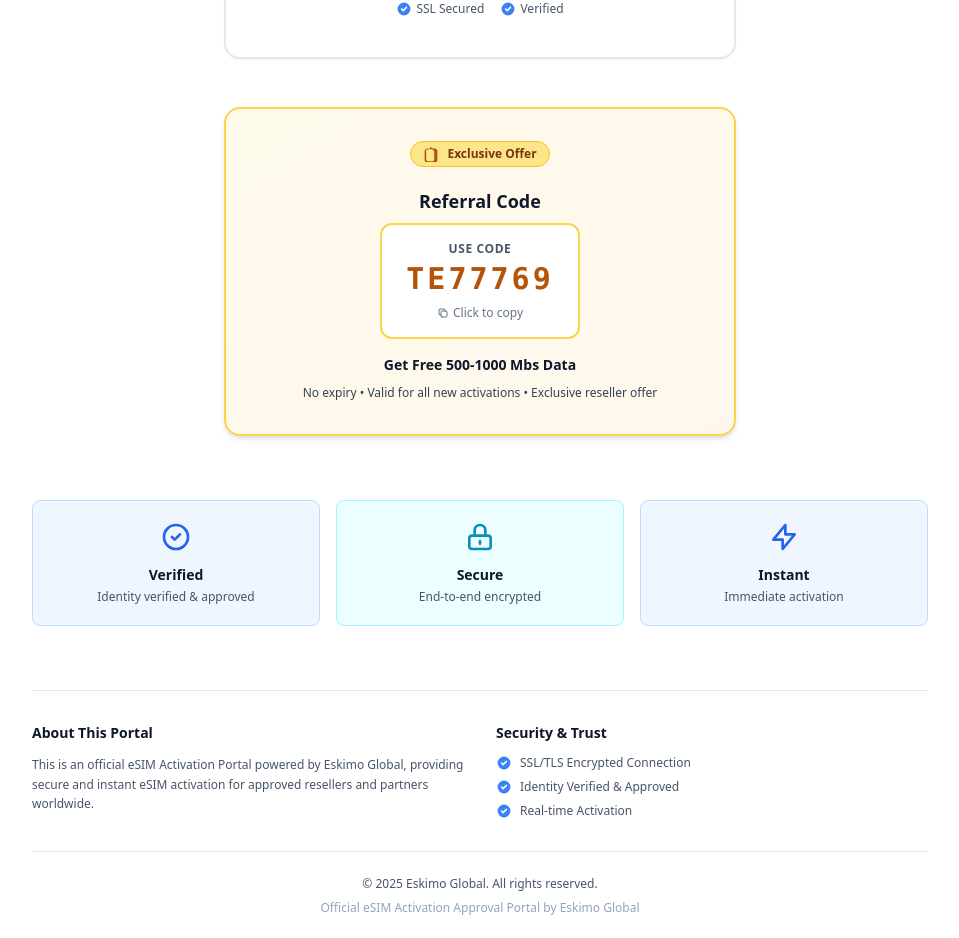
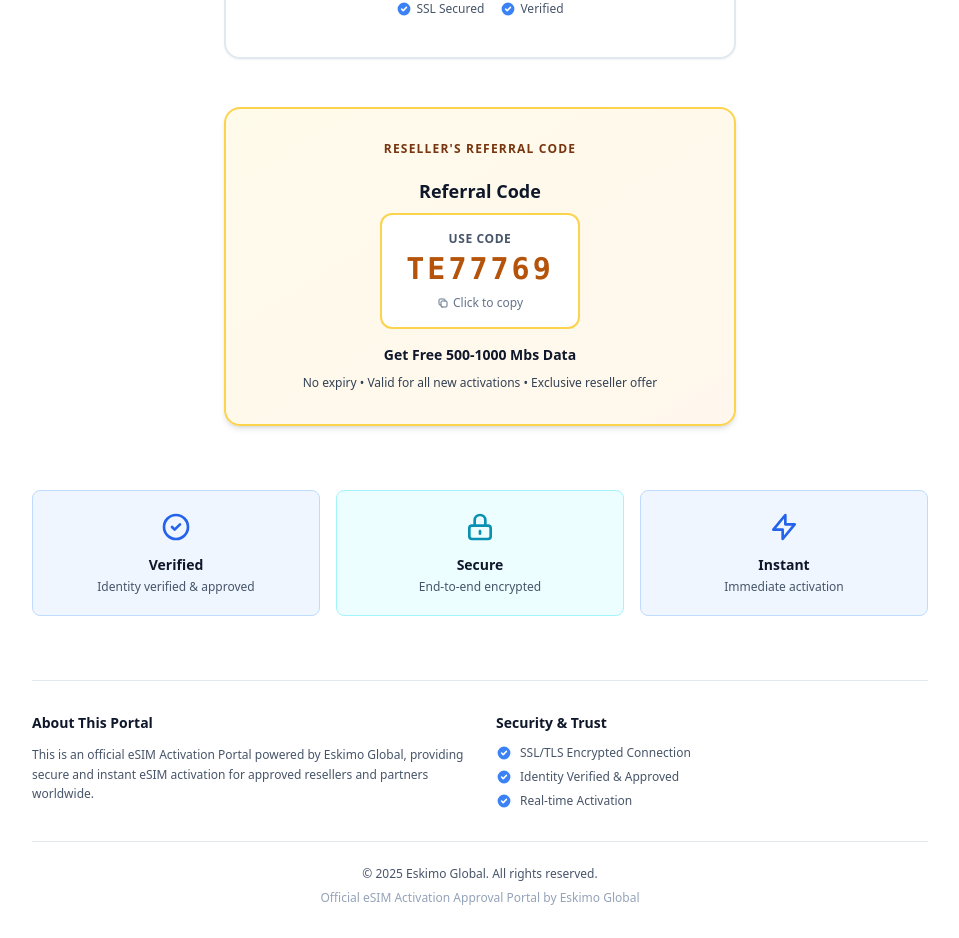
Before and after one commit to TheGatewayMaker/approval-eskimo1, a React (Vite) app: page / in a window 1280 px wide. Shown: the part 912-1850 px from the top of the page, without its empty margins (160-1119 px from the left). Built offline with nearby package versions, Linux system fonts and the light colour scheme.

Commit message:
Change "Exclusive Offer" to "Reseller's Referral Code"
cgen-13bd59f4f813446bbeac21fc0d9aec00

```diff
--- a/client/components/esim-portal/ReferralCode.tsx
+++ b/client/components/esim-portal/ReferralCode.tsx
@@ -11,22 +11,8 @@ export function ReferralCode({ code }: ReferralCodeProps) {
     <div className="mb-10 flex justify-center">
       <div className="w-full max-w-lg bg-gradient-to-br from-amber-50 to-orange-50 border-2 border-amber-300 rounded-2xl p-8 shadow-md hover:shadow-lg transition-shadow">
         <div className="text-center">
-          <div className="inline-flex items-center gap-2 px-3 py-1 rounded-full bg-amber-200 border border-amber-400 mb-5">
-            <svg
-              className="w-4 h-4 text-amber-700"
-              fill="currentColor"
-              viewBox="0 0 20 20"
-            >
-              <path d="M9 2a1 1 0 000 2h2a1 1 0 100-2H9z" />
-              <path
-                fillRule="evenodd"
-                d="M4 5a2 2 0 012-2 1 1 0 000 2H6a1 1 0 100-2 4 4 0 00-4 4v10a4 4 0 004 4h8a4 4 0 004-4V7a4 4 0 00-4-4h-1.5a1 1 0 000 2H12a2 2 0 012 2v10a2 2 0 01-2 2H6a2 2 0 01-2-2V5z"
-                clipRule="evenodd"
-              />
-            </svg>
-            <span className="text-xs font-bold text-amber-900">
-              Exclusive Offer
-            </span>
+          <div className="text-xs font-bold text-amber-900 uppercase tracking-widest mb-5">
+            Reseller's Referral Code
           </div>
 
           <h3 className="text-lg font-bold text-slate-900 mb-2">
```
